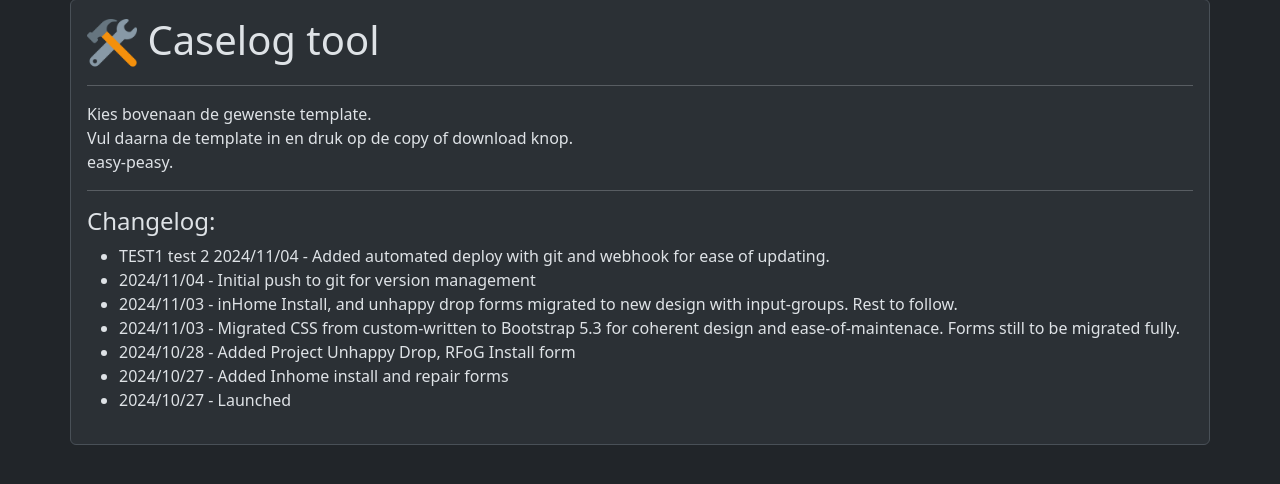
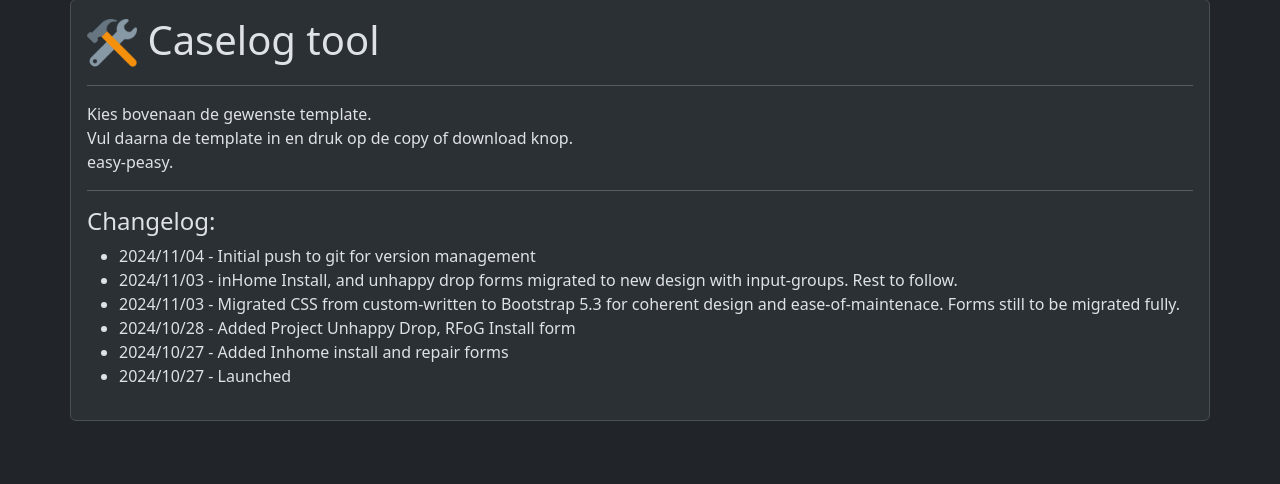
Before and after one commit to perquyk/caselogger, a PHP site: page / in a window 1280 px wide. Shown: the part 84-568 px from the top of the page. Run offline with PHP 8.4, Linux system fonts and the light colour scheme.

Commit message:
updated changelog.php

```diff
--- a/changelog.php
+++ b/changelog.php
@@ -6,7 +6,6 @@
     <hr class="md-3">
     <h4>Changelog:</h4>
     <ul>
-        <li>TEST1 test 2 2024/11/04 - Added automated deploy with git and webhook for ease of updating.</li>
         <li>2024/11/04 - Initial push to git for version management</li>
         <li>2024/11/03 - inHome Install, and unhappy drop forms migrated to new design with input-groups. Rest to follow.</li>
         <li>2024/11/03 - Migrated CSS from custom-written to Bootstrap 5.3 for coherent design and ease-of-maintenace. Forms still to be migrated fully.</li>
```
